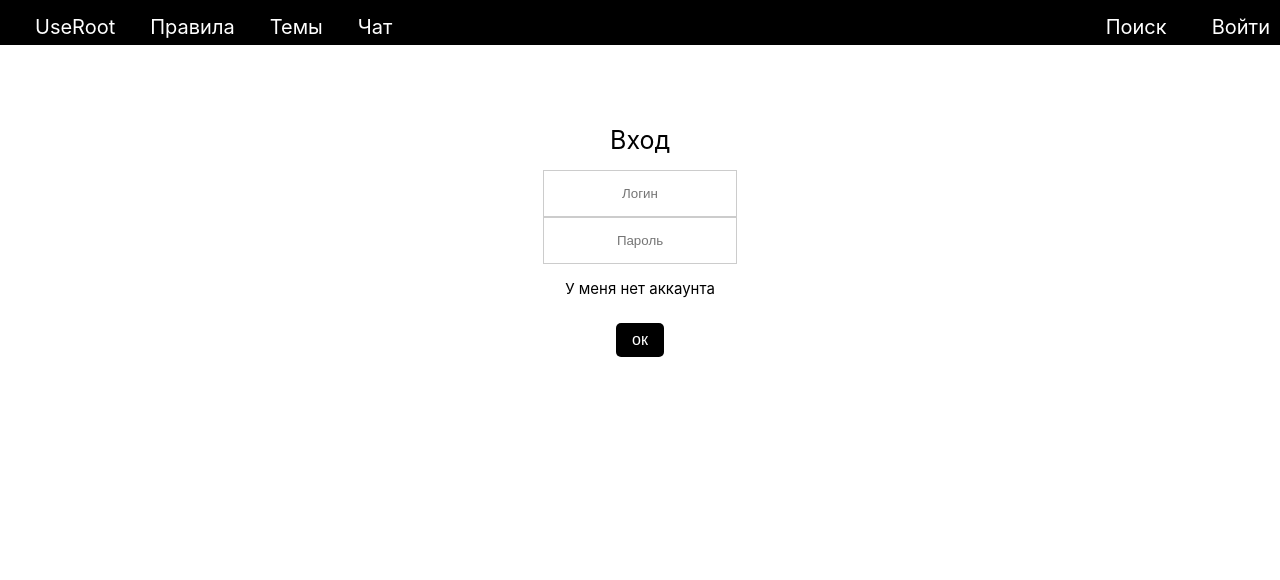
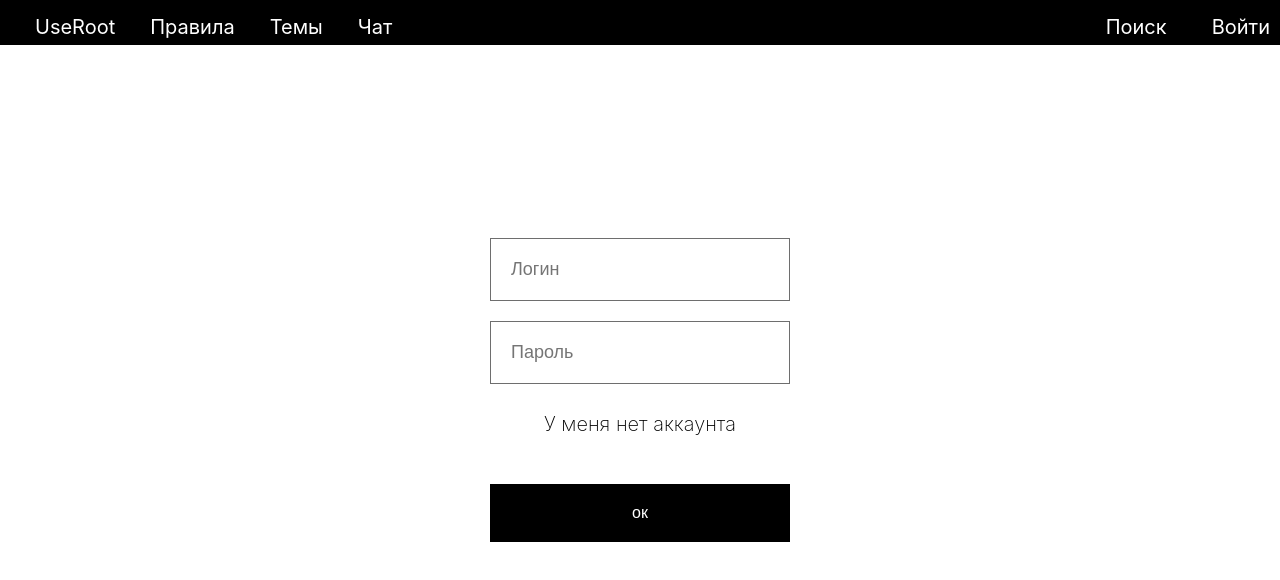
Before and after one commit to ResponseGood/Forum, a React (Create React App) app in the folder front/: page /login in a window 1280 px wide. Shown: the top 580 px of the page. Built offline with nearby package versions, Linux system fonts and the light colour scheme; no server answers.

Commit message:
created registration/login forms

```diff
--- a/front/package.json
+++ b/front/package.json
@@ -9,6 +9,7 @@
     "@testing-library/user-event": "^12.8.3",
     "react": "^17.0.2",
     "react-dom": "^17.0.2",
+    "react-hook-form": "^7.16.1",
     "react-request": "^3.2.0",
     "react-router-dom": "^5.3.0",
     "react-scripts": "4.0.3",
--- a/front/src/App.css
+++ b/front/src/App.css
@@ -44,55 +44,118 @@ li {
   height:30px;
 }
 
-.log-in {
-  float:right;
-  margin-right:10px;
-}
-
-form, label, input {
-  margin-top:30px;
-  display:block;
-  margin:auto;
-  padding:15px;
-  text-align:center;
-}
-input {
-  cursor: pointer;
-}
-
-.btn-login {
-  display:block;
-  appearance:none;
-  border:0;
-  border-radius:5px;
-  background:#000000;
-  color:#fff;
-  padding: 8px 16px;
-  font-size:16px;
-  cursor:pointer;
-}
 
 .post, .loading {
   margin-top:50px;
   text-align:center;
 }
 
-.login-input,.password-input {
-  width:13%;
-  border: 1px solid #ccc;
-  background: #FFF;
+.Chat-title {
+  text-align:center;
 }
 
-.title-lgn {
-  font-size:25px;
+.log-in {
+  float:right;
+  margin-right:10px;
+}
+
+
+.form_wrapper {
+  padding: 50px;
+  position: fixed; top: 50%; left: 50%;
+  -webkit-transform: translate(-50%, -50%);
+  -ms-transform: translate(-50%, -50%);
+  transform: translate(-50%, -50%);
+}
+
+input {
+  display: block;
+  box-sizing: border-box;
+  padding:20px;
+  width:300px;
+  margin-bottom:20px;
+  font-size:18px;
+  outline:none;
+  border:1px solid rgb(110, 110, 110);
+}
+
+label {
+  line-height: 2;
+  text-align: left;
+  display: block;
+  margin-bottom: 13px;
+  margin-top: 20px;
+  color: white;
+  font-size: 14px;
+  font-weight: 200;
+}
+
+button[type="submit"],
+input[type="submit"] {
+  background: #000000;
+  color: white;
+  border: none;
+  margin-top: 40px;
+  padding: 20px;
+  font-size: 16px;
+}
+
+button[type="submit"]:active,
+input[type="button"]:active,
+input[type="submit"]:active {
+  transition: 0.3s all;
+  transform: translateY(3px);
+  border: 1px solid transparent;
+  opacity: 0.8;
+}
+
+input:disabled {
+  opacity: 0.4;
+}
+
+input[type="button"]:hover {
+  transition: 0.3s all;
+}
+
+button[type="submit"],
+input[type="button"],
+input[type="submit"] {
+  -webkit-appearance: none;
+}
+
+button[type="button"] {
+  display: block;
+  appearance: none;
+  background: #333;
+  color: white;
+  border: none;
+  text-transform: uppercase;
+  padding: 10px 20px;
+  border-radius: 4px;
+}
+
+hr {
+  margin-top: 30px;
+}
+
+button {
+  display: block;
+  appearance: none;
+  margin-top: 40px;
+  border: 1px solid #333;
+  margin-bottom: 10px;
+  border-radius: 4px;
+}
+
+.loader {
+  display: grid;
+  align-items: center;
+  justify-content: center;
   margin-top:50px;
 }
 
-.label-registration {
-  font-size:15px;
-  margin-bottom:10px;
+.registration-label {
+  text-align:center;
+  color:black;
+  font-size:20px;
 }
-
-.Chat-title {
-  text-align:center;
-}
--- a/front/src/components/Header/Header.jsx
+++ b/front/src/components/Header/Header.jsx
@@ -1,7 +1,7 @@
 import React, {useState, useEffect} from 'react';
 import axios from 'axios';
 import News from '../News/News';
-import LoginForm from '../LoginForm/LoginForm';
+import LoginForm from '..//LoginForm/LoginForm';
 import {BrowserRouter as Router,Switch,Route,Link} from "react-router-dom";
 
 export default function Header (props) {
@@ -53,7 +53,7 @@ export default function Header (props) {
                     <Route path="/search" component={Search}/>
                     <Route path="/chat" component={Chat}/>
                     <Route path="/" component={News}/>
-                    <Route path="/profile/" component={Profile}/>
+                    <Route path="/me" component={Profile}/>
                 </Switch>
             </Router>
         </>
--- a/front/src/components/LoginForm/LoginForm.jsx
+++ b/front/src/components/LoginForm/LoginForm.jsx
@@ -1,45 +1,48 @@
+import { useHistory } from "react-router-dom";
+import { useForm } from "react-hook-form";
 import axios from 'axios';
 import React from 'react';
 
-
-class LoginForm extends React.Component {
-  constructor(props) {
-    super(props);
-    this.state = { email: '', password: ''};
-    this.mySubmitHandler = this.mySubmitHandler.bind(this)
-  }
-  mySubmitHandler = (event) => {
-    event.preventDefault();
-    axios({method: 'post',url:'http://127.0.0.1:8000/api/login/', headers: {}, data: {email: this.state.email, password: this.state.password}})
+export default function LoginForm () {
+  const {register, formState: { errors }, handleSubmit } = useForm({
+    mode: "onChange"
+  });
+  const history = useHistory();
+  const onSubmit = (data) => {
+    axios({method: 'post',url:'http://127.0.0.1:8000/api/login/', headers: {}, data: {email: data.login, password: data.password}})
     .then(res => {
-      console.log(res);
-      event.target.reset();
-      this.props.history.push('/');
+      history.push('/');
       window.location.reload();
     })
     .catch(err => {
       console.log(err);
-      event.target.reset();
     })
-  }
-  emailHandler = (event) => {
-    this.setState({email: event.target.value});
-  }
-  passwordHandler = (event) => {
-    this.setState({password: event.target.value});
-  }
-  render() {
-    return (
-      <>
-        <form onSubmit={this.mySubmitHandler} className="container-column">
-          <label className="title-lgn">Вход</label>
-          <input type='text' onChange={this.emailHandler} placeholder='Логин' className='login-input' required/>
-          <input type='password' onChange={this.passwordHandler} placeholder='Пароль' className='password-input' required/>
-          <label className="label-registration">У меня нет аккаунта</label>
-          <input type='submit' className='btn-login' value='ок'/>
-        </form>
-      </>
+ }
+
+  return (
+    <div className="form_wrapper">
+      <form onSubmit={handleSubmit(onSubmit)}>
+        <input
+        placeholder="Логин"
+        {...register("login", {
+          required: "Это обязательное поле",
+          pattern: {
+            value: /^(([^<>()[\]\\.,;:\s@"]+(\.[^<>()[\]\\.,;:\s@"]+)*)|(".+"))@((\[[0-9]{1,3}\.[0-9]{1,3}\.[0-9]{1,3}\.[0-9]{1,3}])|(([a-zA-Z\-0-9]+\.)+[a-zA-Z]{2,}))$/,
+            message: 'Невалидный email',
+          },
+        })}
+        />
+        {errors.login && <p>{errors.login.message}</p>}
+        <input
+        placeholder="Пароль"
+        {...register("password", {
+          required: "Это обязательное поле"
+        })}
+        type="password"/>
+        {errors.password && <p>{errors.password.message}</p>}
+        <label className="registration-label">У меня нет аккаунта</label>
+        <input type="submit" value="ок" />
+      </form>
+    </div>
     );
-  }
 }
-export default LoginForm;
--- a/front/src/components/News/News.jsx
+++ b/front/src/components/News/News.jsx
@@ -19,7 +19,7 @@ export default function News () {
     return (
         <div>
             {loading ? (
-                <p className="loading">Загрузка...</p>
+                <h2 className="loading">Загрузка...</h2>
             ):(
                 posts.map(post => (
                     <p key={post.id} className="post">{post.title}</p>
```
Also changed, not shown: front/src/components/RegistrationForm/RegistrationForm.jsx (added, +64 -0 lines), 25 other files (tests, documents, lock files or other folders).
